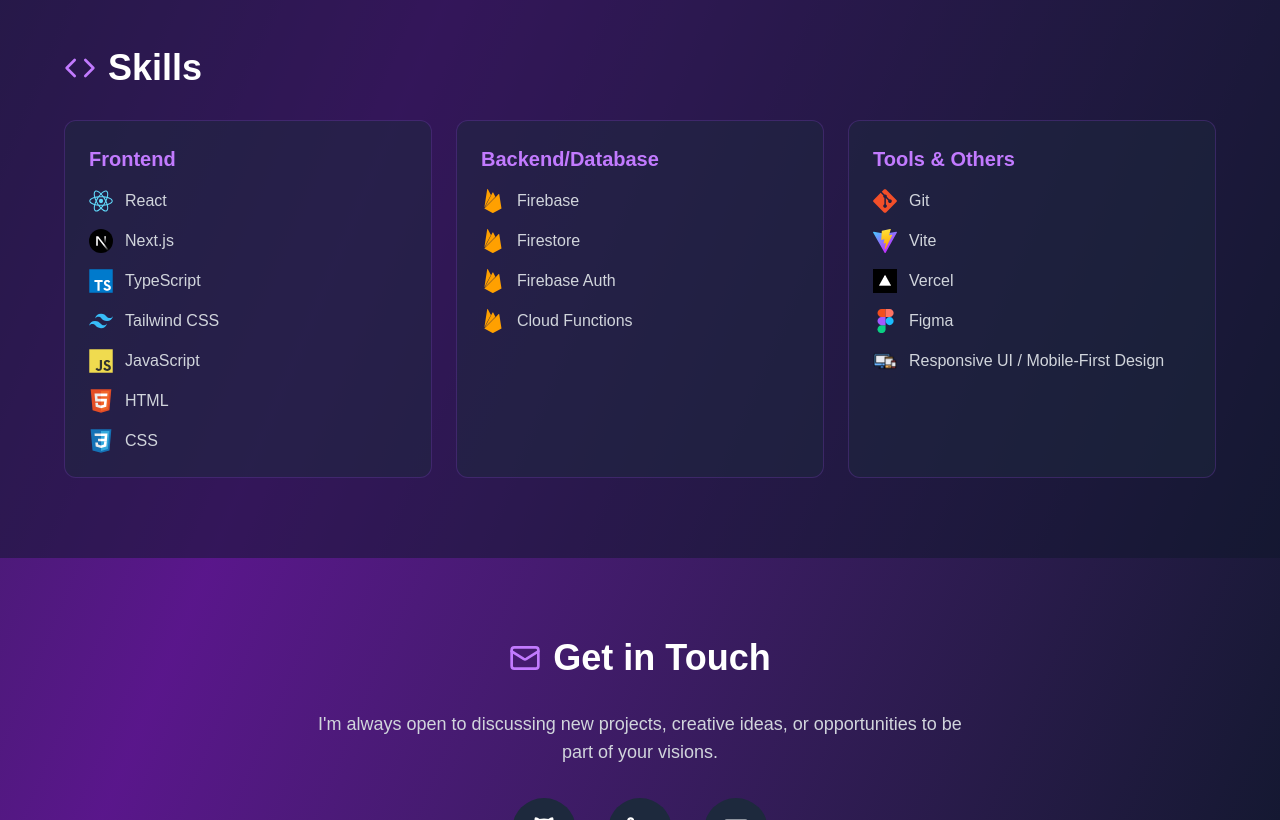
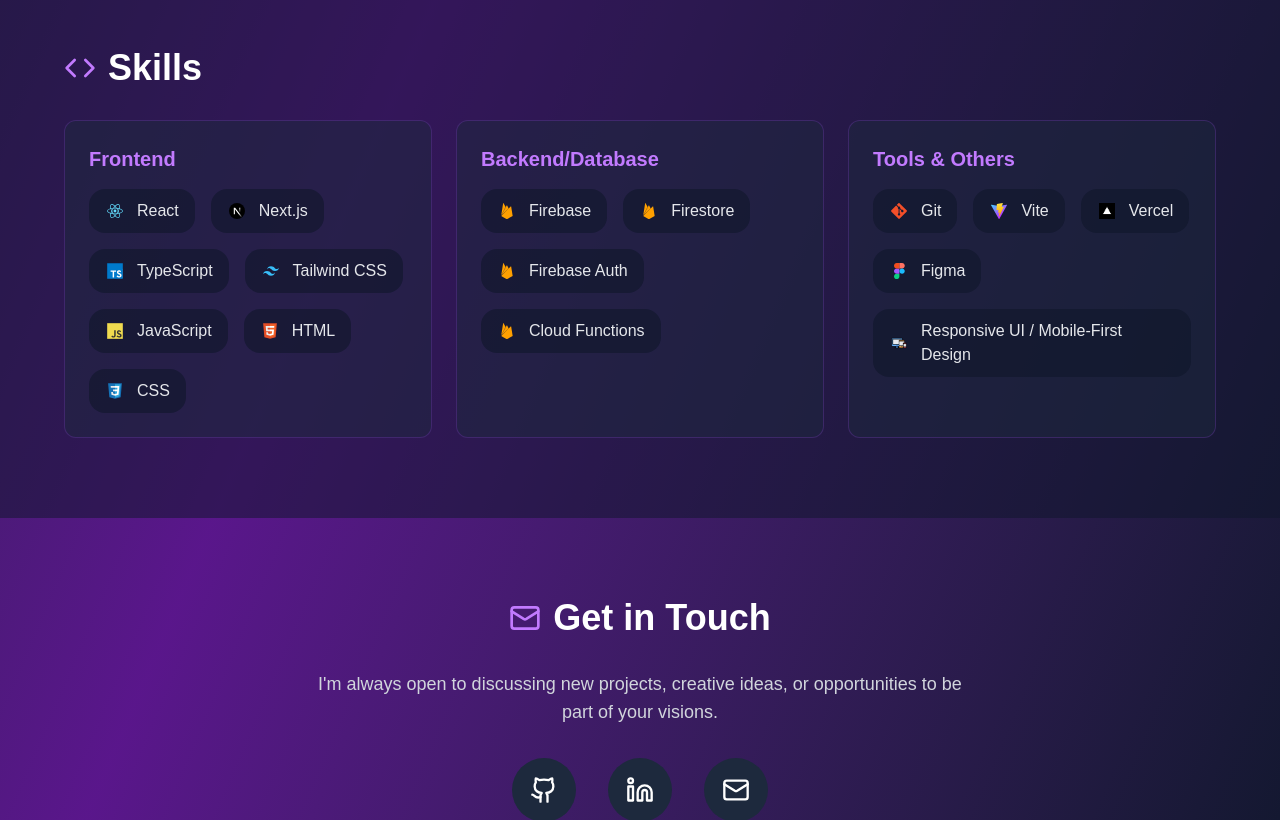
Before and after one commit to Chrislanzas16/chris-portfolio, a Next.js app: page / in a window 1280 px wide. Shown: the part 1980-2800 px from the top of the page. Built offline with nearby package versions, Linux system fonts and the light colour scheme.

Commit message:
Small updates to hero section

```diff
--- a/app/components/HeroSection.tsx
+++ b/app/components/HeroSection.tsx
@@ -11,6 +11,16 @@
 }: HeroSectionProps) {
   return (
     <section className="relative overflow-hidden mt-16 min-h-[calc(100vh-64px)] flex items-center justify-center px-4 sm:px-6 lg:px-8">
+      <div className="absolute inset-0 overflow-hidden pointer-events-none">
+        <div
+          className={`absolute left-1/2 top-[45%] -translate-x-1/2 -translate-y-1/2
+              w-md h-112 rounded-full blur-3xl opacity-10 animate-pulse ${
+                isDarkMode ? "bg-blue-500" : "bg-blue-300"
+              }`}
+          style={{ animationDuration: "8s", animationDelay: "4s" }}
+        ></div>
+      </div>
+
       <div className="max-w-6xl mx-auto text-center">
         <h1
           className={`text-5xl sm:text-6xl lg:text-7xl font-bold mb-6 fade-in-up ${
--- a/app/components/SkillsSection.tsx
+++ b/app/components/SkillsSection.tsx
@@ -9,6 +9,19 @@
 };
 
 export default function SkillsSection({ isDarkMode }: SkillsSectionProps) {
+  const cardBase =
+    "rounded-xl p-6 border transition-all duration-200 hover:-translate-y-1 hover:shadow-xl";
+  const cardTheme = isDarkMode
+    ? "bg-slate-800/50 border-purple-500/20 hover:border-purple-400/60"
+    : "bg-white border-purple-200 shadow-lg hover:border-purple-300";
+
+  const chipBase =
+    "flex items-center gap-3 px-4 py-2.5 rounded-2xl text-base font-medium transition-all duration-150 hover:shadow-sm";
+
+  const chipTheme = isDarkMode
+    ? "bg-slate-900/60 text-gray-200 hover:bg-purple-500/20 hover:text-white"
+    : "bg-purple-50 text-gray-800 hover:bg-purple-100 hover:text-gray-900";
+
   return (
     <section
       id="skills"
@@ -30,41 +43,29 @@
 
         <div className="grid grid-cols-1 md:grid-cols-3 gap-6">
           {skills.map((skillGroup, index) => (
-            <div
-              key={index}
-              className={`rounded-xl p-6 border transition-all duration-200 hover:-translate-y-1 hover:shadow-xl hover:border-purple-400/60 ${
-                isDarkMode
-                  ? "bg-slate-800/50 border-purple-500/20"
-                  : "bg-white border-purple-200 shadow-lg"
-              }`}
-            >
+            <div key={index} className={`${cardBase} ${cardTheme}`}>
               <h3 className="text-xl font-bold text-purple-400 mb-4">
                 {skillGroup.category}
               </h3>
 
-              <ul className="space-y-4">
-                {skillGroup.items.map((skill, i) => (
-                  <li
-                    key={i}
-                    className={`flex items-center gap-3 transition-transform duration-150 hover:translate-x-1 hover:text-purple-300 ${
-                      isDarkMode ? "text-gray-300" : "text-gray-700"
-                    }`}
-                  >
-                    {skillLogos[skill] ? (
-                      <Image
-                        src={skillLogos[skill]}
-                        alt={`${skill} logo`}
-                        width={30}
-                        height={30}
-                        className="w-6 h-6 object-contain"
-                      />
-                    ) : (
-                      <span className="w-3 h-3 bg-purple-400 rounded-full" />
+              <div className="flex flex-wrap gap-4 mt-1">
+                {skillGroup.items.map((skill) => (
+                  <span key={skill} className={`${chipBase} ${chipTheme}`}>
+                    {skillLogos[skill] && (
+                      <span className="w-5 h-5 grid place-items-center shrink-0">
+                        <Image
+                          src={skillLogos[skill]}
+                          alt={`${skill} logo`}
+                          width={20}
+                          height={20}
+                          className="w-4 h-4 object-contain"
+                        />
+                      </span>
                     )}
-                    <span>{skill}</span>
-                  </li>
+                    {skill}
+                  </span>
                 ))}
-              </ul>
+              </div>
             </div>
           ))}
         </div>
--- a/app/page.tsx
+++ b/app/page.tsx
@@ -44,14 +44,6 @@
       >
         <div className="fixed inset-0 overflow-hidden pointer-events-none">
           <div
-            className={`absolute left-1/2 top-[45%] -translate-x-1/2 -translate-y-1/2
-              w-md h-112 rounded-full blur-3xl opacity-10 animate-pulse ${
-                isDarkMode ? "bg-blue-500" : "bg-blue-300"
-              }`}
-            style={{ animationDuration: "8s", animationDelay: "4s" }}
-          ></div>
-
-          <div
             className="absolute inset-0 pointer-events-none"
             style={{
               background: `radial-gradient(420px circle at ${mousePos.x}px ${mousePos.y}px, rgba(236,72,153,0.35), transparent 65%)`,
```
